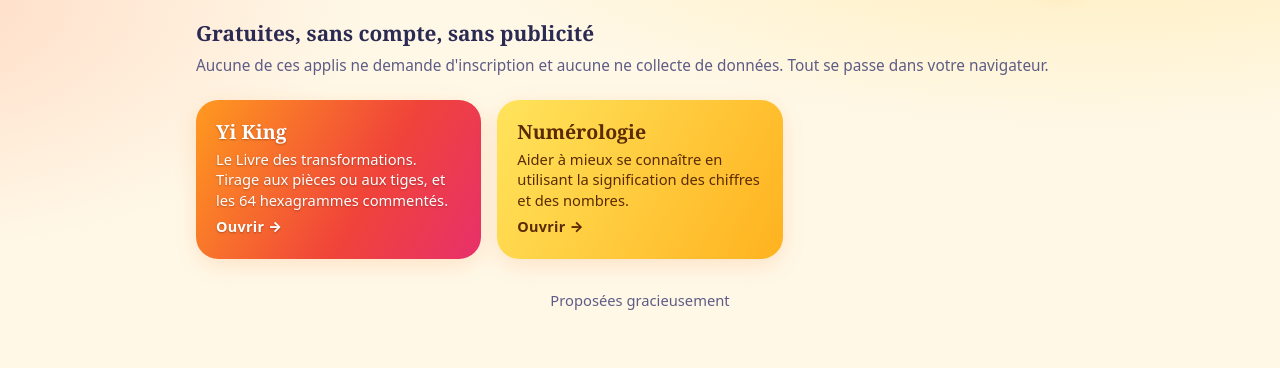
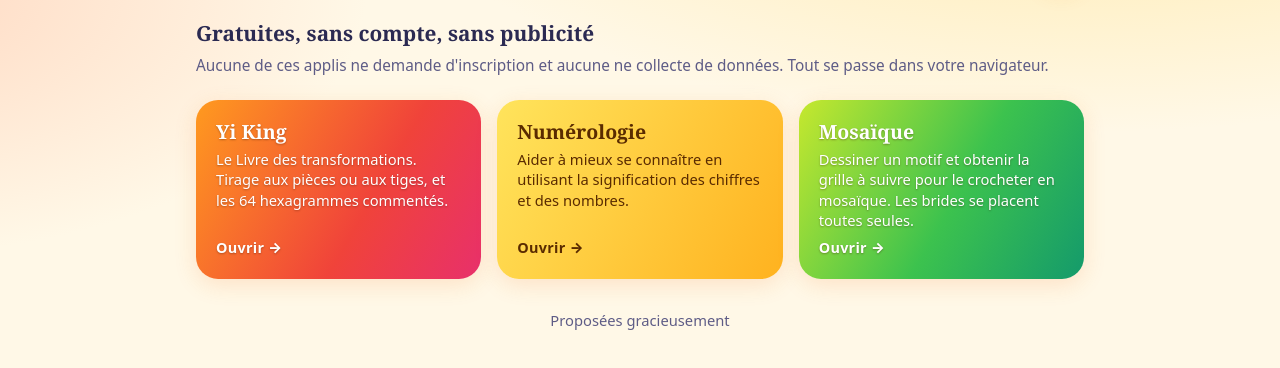
Before and after one commit to cmcsentienthal/cap555-eu, a plain HTML site: page index.html in a window 1280 px wide. Shown: the part 88-456 px from the top of the page. Drawn offline with Linux system fonts and the light colour scheme.

Commit message:
Accueil : ajouter l'appli Mosaïque
Troisième carte, dégradé vert (--gradG), vers mosaique-crochet.cap555.eu.
sw.js : VERSION v2 -> v3 pour purger le cache des personnes qui ont
installé la page d'accueil.

Co-Authored-By: Claude Opus 5 <noreply@anthropic.com>

```diff
--- a/index.html
+++ b/index.html
@@ -94,6 +94,7 @@ h1{font-family:Georgia,"Noto Serif","DejaVu Serif",serif;font-size:1.8rem;margin
 .appli .ouvrir{font-weight:800;font-size:.9rem;letter-spacing:.02em}
 .a1{background:var(--gradR)}
 .a2{background:var(--gradY);color:#5A2B00;text-shadow:none}
+.a3{background:var(--gradG)}
 
 .pied{margin-top:30px;color:var(--soft);font-size:.92rem;text-align:center}
 .pied a{color:#F0433A;font-weight:600;text-underline-offset:3px}
@@ -137,6 +138,13 @@ html[data-theme="dark"] .pied a{color:#FFD21F}
       <span class="nom">Numérologie</span>
       <span class="quoi">Aider à mieux se connaître en utilisant la signification
         des chiffres et des nombres.</span>
+      <span class="ouvrir">Ouvrir →</span>
+    </a>
+
+    <a class="appli a3" href="https://mosaique-crochet.cap555.eu/">
+      <span class="nom">Mosaïque</span>
+      <span class="quoi">Dessiner un motif et obtenir la grille à suivre pour
+        le crocheter en mosaïque. Les brides se placent toutes seules.</span>
       <span class="ouvrir">Ouvrir →</span>
     </a>
 
--- a/sw.js
+++ b/sw.js
@@ -6,7 +6,7 @@
  *  gardent l'ancien contenu en cache, et tu n'as aucun moyen de le voir.
  * ════════════════════════════════════════════════════════════════════
  */
-const VERSION = 'v2';
+const VERSION = 'v3';
 
 const CACHE = `cap555-eu-${VERSION}`;
 
```
